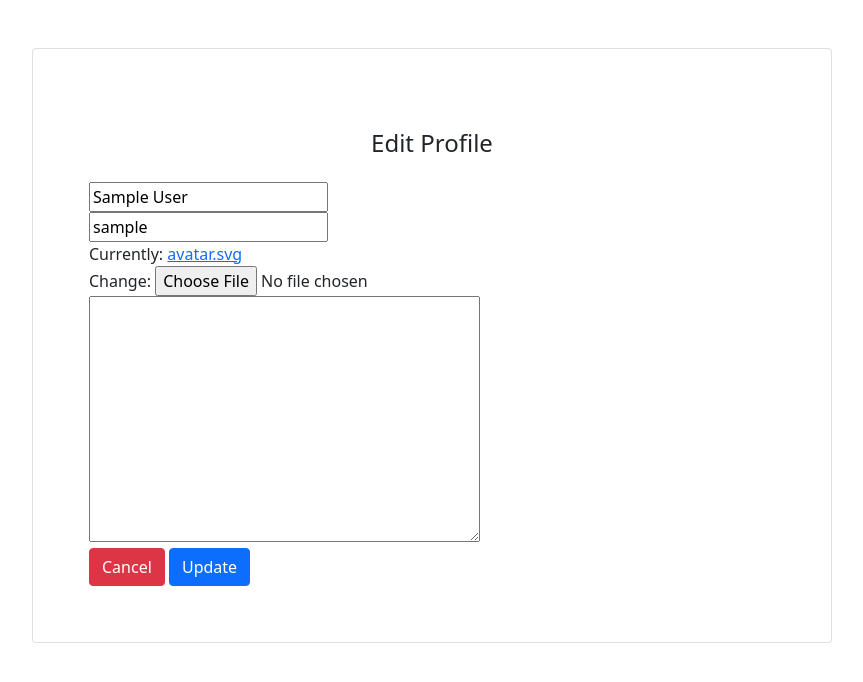
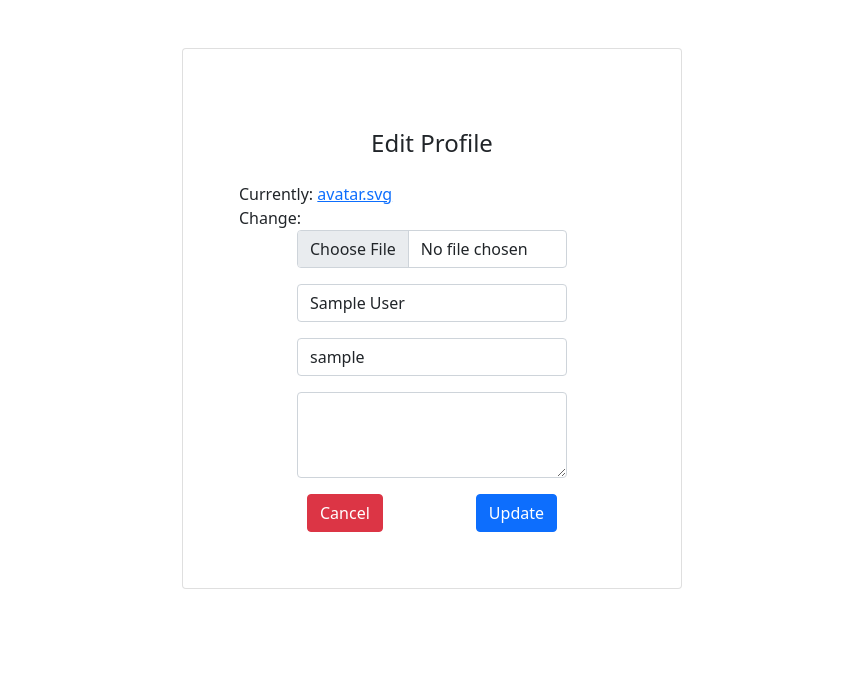
Before and after one commit to crispus-nj/Insta-clone, a Django app: page /accounts/edit-profile/ in a window 1280 px wide. Shown: the part 56-738 px from the top of the page, without its empty margins (208-1071 px from the left). Run offline with Django 4.2, Linux system fonts and the light colour scheme; the visitor is signed in with stand-in values (Sample User, id 1); some libraries are stand-ins or nearby versions; some web fonts are replaced.

Commit message:
styled the edit form. changed the height and width of the rounded image.

```diff
--- a/accounts/forms.py
+++ b/accounts/forms.py
@@ -32,6 +32,21 @@ class RegistrationForm(forms.ModelForm):
             raise forms.ValidationError('Password must match!')
 
 class UserForm(forms.ModelForm):
+    fullname = forms.CharField(max_length=200, widget=forms.TextInput(attrs= {
+        'class' : 'form-control form-input',
+    }))
+    username = forms.CharField(max_length=200, widget=forms.TextInput(attrs= {
+        'class' : 'form-control form-input',
+    }))
+    bio = forms.CharField(max_length=200, widget=forms.Textarea(attrs= {
+        'class' : 'form-control form-input',
+        'cols' : 200,
+        'rows': 3,
+        'style': 'width: 100%'
+    }))
+    avatar = forms.ImageField(widget=forms.ClearableFileInput(attrs= {
+        'class' : 'form-control form-input',
+    }))
     class Meta:
         model = UserAccount
         fields = ['fullname', 'username' ,'avatar' ,'bio']
--- a/accounts/templates/accounts/edit_profile.html
+++ b/accounts/templates/accounts/edit_profile.html
@@ -3,19 +3,30 @@
 {% block content %}
 <div class="row">
     <div class="col-md-12">
-        <div class="card form-card-post mt-5" style="max-width: 800px;  margin:auto; padding: 40px">
+        <div class="card form-card-post mt-5" style="max-width: 500px;  margin:auto; padding: 40px">
             <div class="card-body">
                 <h4 class="text-center m-4">Edit Profile</h4>
                 <form class="form" action="" method="POST" enctype="multipart/form-data">
                     {% csrf_token %}
-                    {% for field in form %}
-                    <div class="form-group">
-                      {{field}}
+
+                    <div class="form-group mt-3">
+                      {{form.avatar}}
                     </div>
-                    {% endfor %}
-                    <div class="form-group">
-                      <a class="btn btn-danger" href="{{request.META.HTTP_REFERER}}">Cancel</a>
-                      <button class="btn btn-primary" type="submit">Update</button>
+                    <div class="form-group mt-3">
+                        {{form.fullname}}
+                      </div>
+                      <div class="form-group mt-3">
+                        {{form.username}}
+                      </div>
+                      <div class="form-group mt-3">
+                        {{form.bio}}
+                      </div>
+
+                    <div class="form-group text-center mt-3" style="max-width: 250px;margin:auto">
+                        <div class="d-flex justify-content-between align-items-center">
+                            <a class="btn btn-danger ml-3" href="{{request.META.HTTP_REFERER}}">Cancel</a>
+                            <button class="btn btn-primary" type="submit">Update</button>
+                        </div>
                     </div>
                   </form>
             </div>
--- a/static/css/navbar.css
+++ b/static/css/navbar.css
@@ -60,8 +60,8 @@
 
 }
 .rounded-circle {
-  height: 50px;
-  width: 50px;
+  height: 200px;
+  width: 200px;
 }
 .username {
   margin-left: 0.5rem;
@@ -74,3 +74,11 @@
   height: 120px;
   width: 120px;
 }
+
+/* edit profile styles */
+.form__group {
+  margin-bottom: 2rem;
+}
+.form__group input {
+  background-color: transparent;
+}
```
